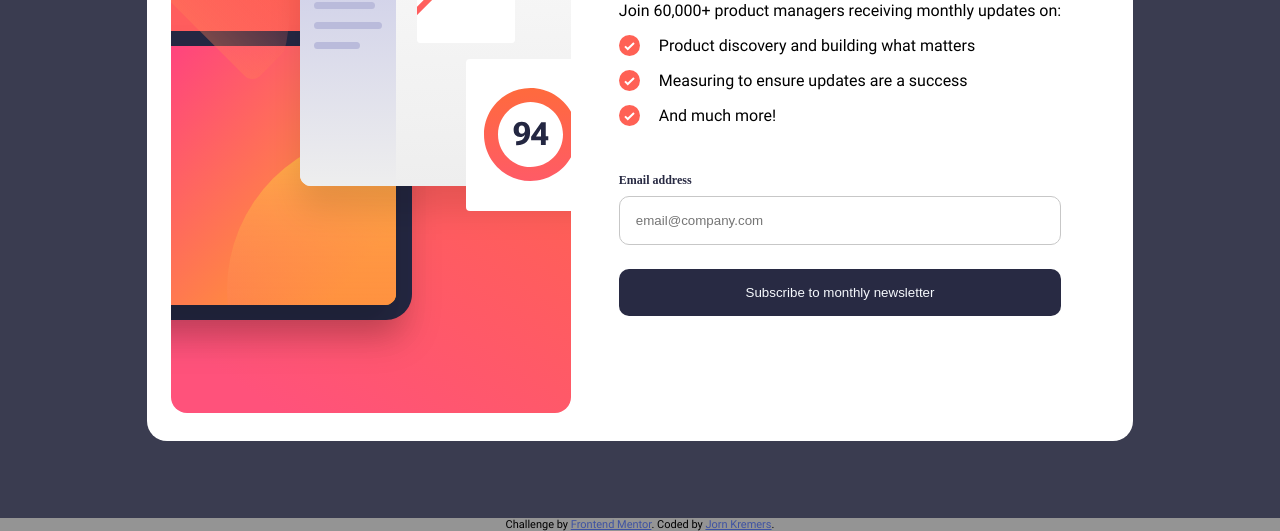
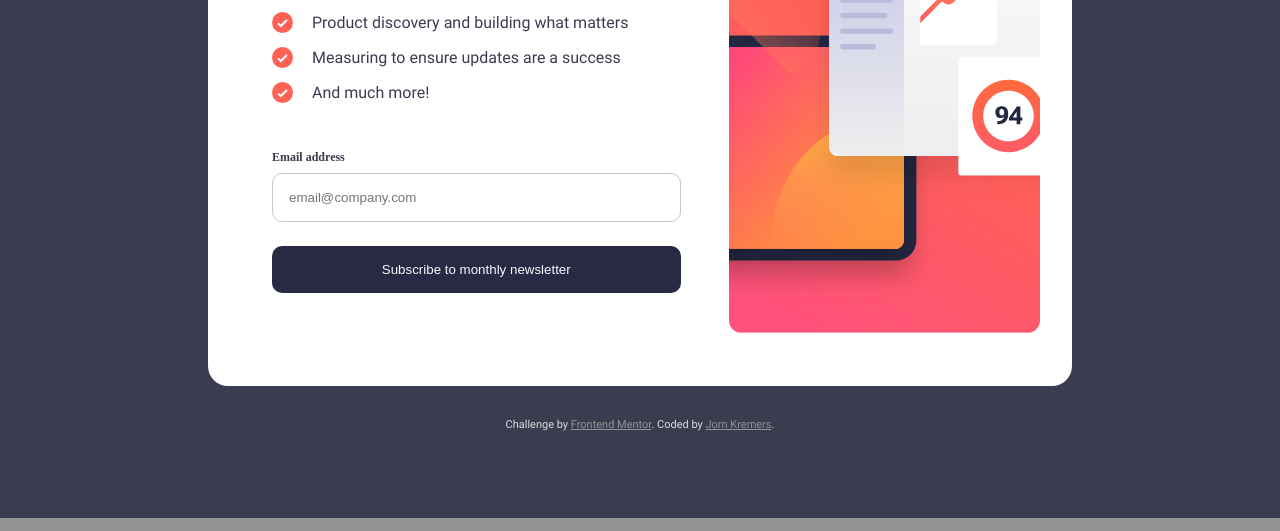
Before and after one commit to jkremers79/newsletter-sign-up, a plain HTML site: page index.html in a window 1280 px wide. Shown: the part 282-813 px from the top of the page. Drawn offline with Linux system fonts and the light colour scheme.

Commit message:
finetuned the design

```diff
--- a/index.html
+++ b/index.html
@@ -56,13 +56,14 @@
 
         <!-- Success message end -->
       </div>
-    </div>
-    <div class="attribution">
-      Challenge by
-      <a href="https://www.frontendmentor.io?ref=challenge" target="_blank"
-        >Frontend Mentor</a
-      >. Coded by
-      <a href="https://github.com/jkremers79" target="_blank">Jorn Kremers</a>.
+      <div class="attribution">
+        Challenge by
+        <a href="https://www.frontendmentor.io?ref=challenge" target="_blank"
+          >Frontend Mentor</a
+        >. Coded by
+        <a href="https://github.com/jkremers79" target="_blank">Jorn Kremers</a
+        >.
+      </div>
     </div>
   </body>
 </html>
--- a/styles.css
+++ b/styles.css
@@ -10,26 +10,28 @@ body {
   margin: 0;
   padding: 0;
   background-color: hsl(0, 0%, 58%);
+  color: hsl(235, 16%, 27%);
 }
 
 .wrapper {
   display: flex;
   justify-content: center;
+  flex-direction: column;
   align-items: center;
 }
 
-img {
-  width: 100%;
-}
-
 .content-wrapper {
-  width: min(100%, 1200px);
+  width: min(100%, 500px);
   display: flex;
   flex-direction: column;
   justify-content: center;
   align-items: center;
   background-color: hsl(0, 0%, 100%);
   border-radius: 5px;
+}
+
+img {
+  width: 100%;
 }
 
 .content {
@@ -64,8 +66,7 @@ img {
   }
 
   label {
-    font-family: "Roboto bold";
-    color: hsl(234, 26%, 21%);
+    font-family: "Roboto Bold";
     font-weight: bold;
     font-size: 0.75em;
   }
@@ -114,6 +115,7 @@ img {
 } */
 
 .attribution {
+  margin-top: 1rem;
   font-size: 11px;
   text-align: center;
 }
@@ -128,23 +130,42 @@ img {
   }
 
   .content-wrapper {
-    width: fit-content;
-    flex-direction: row;
-    justify-content: center;
+    margin: 1rem;
+    width: min(85%, 800px);
+    height: 500px;
+    gap: 1rem;
+    flex-direction: row-reverse;
+    justify-content: space-between;
     align-items: center;
     border-radius: 20px;
-    padding: 1.5rem;
+    padding: 2rem;
+  }
+
+  img {
+    height: 500px;
+  }
+
+  h1 {
+    font-size: 2.5rem;
+    margin-top: 0;
   }
 
   .content {
-    padding: 3rem;
+    align-self: flex-start;
+    padding: 2rem;
+
+    form {
+      margin-top: 3rem;
+    }
   }
 
-  form {
-    margin-top: 3rem;
+  .attribution {
+    margin-top: 1rem;
+    font-size: 11px;
+    text-align: center;
+    color: hsl(180, 3%, 86%);
   }
-
-  img {
-    width: fit-content;
+  .attribution a {
+    color: hsl(0, 0%, 58%);
   }
 }
```
